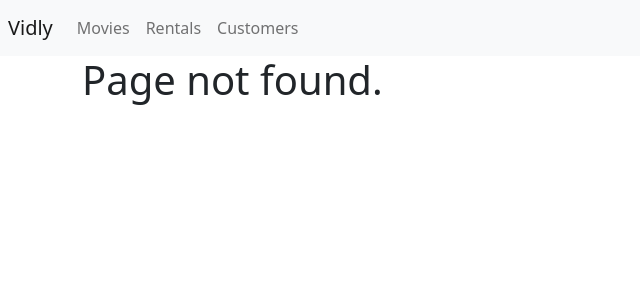
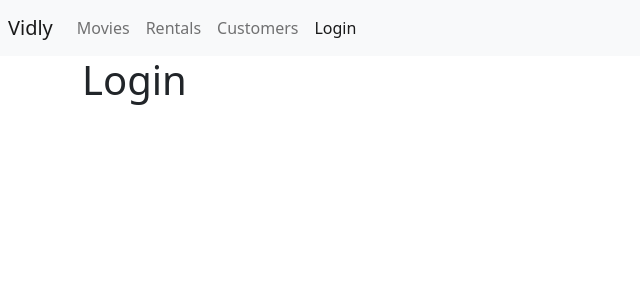
Before and after one commit to dnsamw/react-video-renting-app, a React (Create React App) app: page /login in a window 1280 px wide. Before the commit this address led to /not-found. Shown: the top 300 px of the page, without its empty margins (0-640 px from the left). Built offline with nearby package versions, Linux system fonts and the light colour scheme.

Commit message:
2 files modified, 1 added - Login component

```diff
--- a/src/App.js
+++ b/src/App.js
@@ -8,6 +8,7 @@ import Movies from './components/Movies';
 import Customers from './components/Customers';
 import Rentals from './components/Rentals';
 import MovieForm from './components/MovieForm';
+import Login from './components/Login';
 import NotFound from './components/NotFound';
 
 class App extends Component {
@@ -21,6 +22,7 @@ class App extends Component {
             <Route path="/movies" component={Movies} />
             <Route path="/customers" component={Customers} />
             <Route path="/rentals" component={Rentals} />
+            <Route path="/login" component={Login} />
             <Route path="/not-found" component={NotFound} />
 
             <Redirect from="/" exact to="/movies" />
--- /dev/null
+++ b/src/components/Login.jsx
@@ -0,0 +1,7 @@
+import React from 'react';
+
+function Login() {
+  return <h1>Login</h1>;
+}
+
+export default Login;
--- a/src/components/NavBar.jsx
+++ b/src/components/NavBar.jsx
@@ -1,12 +1,12 @@
 import React from 'react';
-import { Link } from 'react-router-dom';
+import { NavLink } from 'react-router-dom';
 
 function NavBar() {
   return (
     <nav className="navbar navbar-expand-lg navbar-light bg-light px-2">
-      <Link className="navbar-brand" to="/">
+      <NavLink className="navbar-brand" to="/">
         Vidly
-      </Link>
+      </NavLink>
       <button
         className="navbar-toggler"
         type="button"
@@ -21,19 +21,24 @@ function NavBar() {
       <div className="collapse navbar-collapse" id="navbarNav">
         <ul className="navbar-nav">
           <li className="nav-item">
-            <Link className="nav-link" to="/movies">
+            <NavLink className="nav-link" to="/movies">
               Movies
-            </Link>
+            </NavLink>
           </li>
           <li className="nav-item">
-            <Link className="nav-link" to="/rentals">
+            <NavLink className="nav-link" to="/rentals">
               Rentals
-            </Link>
+            </NavLink>
           </li>
           <li className="nav-item">
-            <Link className="nav-link" to="/customers">
+            <NavLink className="nav-link" to="/customers">
               Customers
-            </Link>
+            </NavLink>
+          </li>
+          <li className="nav-item">
+            <NavLink className="nav-link" to="/login">
+              Login
+            </NavLink>
           </li>
         </ul>
       </div>
```
